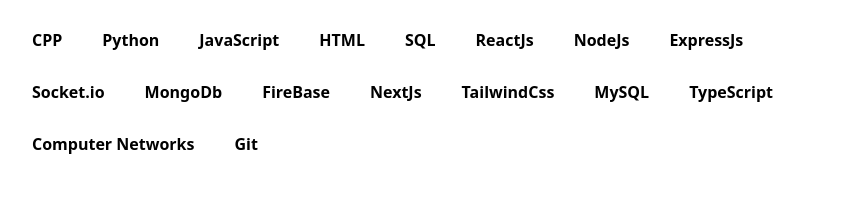
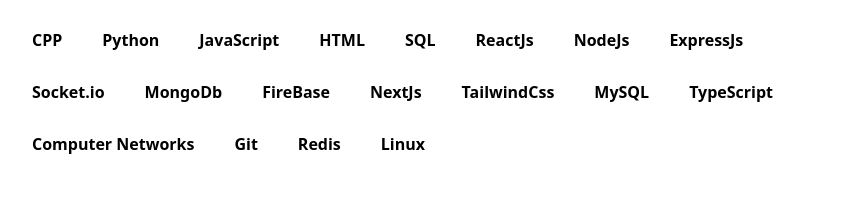
Before and after one commit to nikkkkk239/Portfolio, a React (Vite) app in the folder frontend/: page / in a window 1280 px wide. Shown: the part 1360-1574 px from the top of the page, without its empty margins (203-1071 px from the left). Built offline with nearby package versions, Linux system fonts and the light colour scheme; a web font is replaced by a local one.

Commit message:
Changes for Resume

```diff
--- a/frontend/src/components/Skills.tsx
+++ b/frontend/src/components/Skills.tsx
@@ -17,7 +17,9 @@
   { title: "MySQL", description: "A widely-used open-source relational database for storing structured data securely." },
   { title: "TypeScript", description: "A typed superset of JavaScript that improves code quality with static type checking." },
   { title: "Computer Networks", description: "Knowledge of protocols, IP addressing, routing, and how computers communicate over networks." },
-  { title: "Git", description: "Knowledge of protocols, IP addressing, routing, and how computers communicate over networks." }
+  { title: "Git", description: "Knowledge of protocols, IP addressing, routing, and how computers communicate over networks." },
+  { title: "Redis", description: "Knowledge of protocols, IP addressing, routing, and how computers communicate over networks." },
+  { title: "Linux", description: "Knowledge of protocols, IP addressing, routing, and how computers communicate over networks." }
 ];
 
 const Skills = () => {
```
Also changed, not shown: 1 other file (tests, documents, lock files or other folders).
